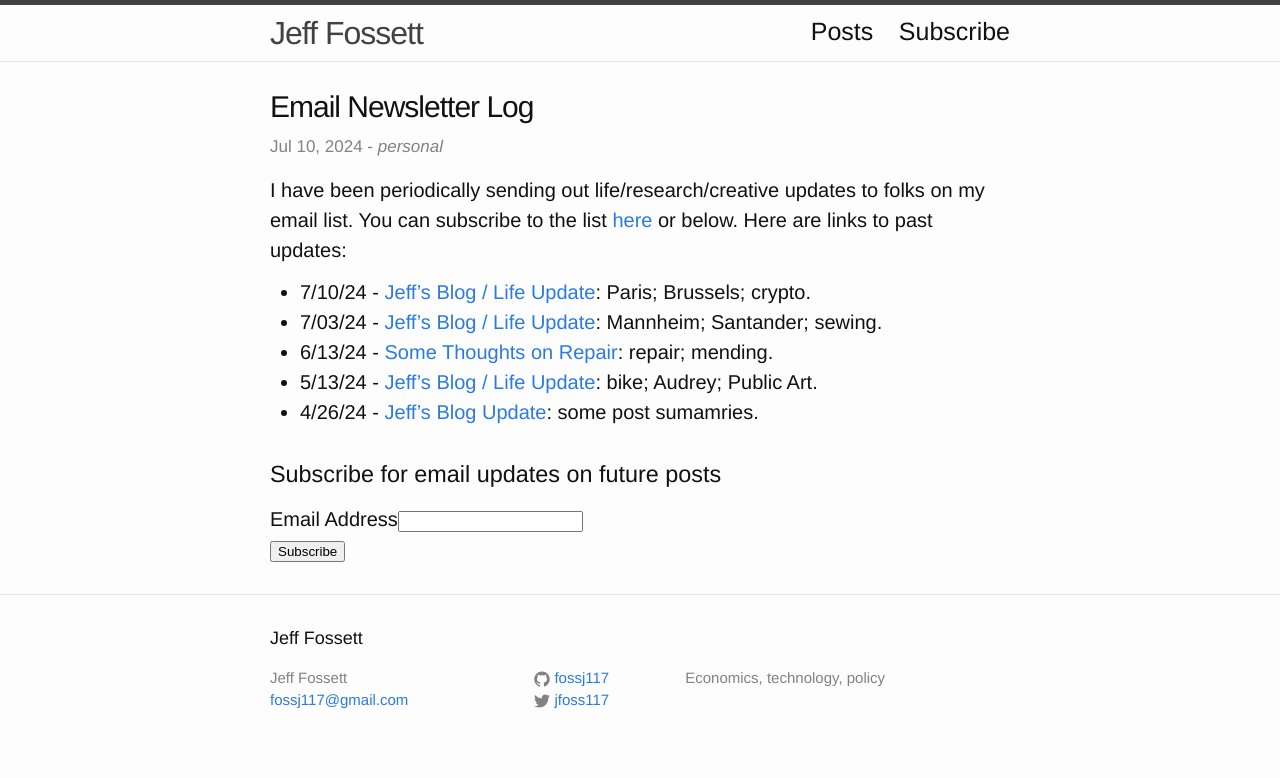
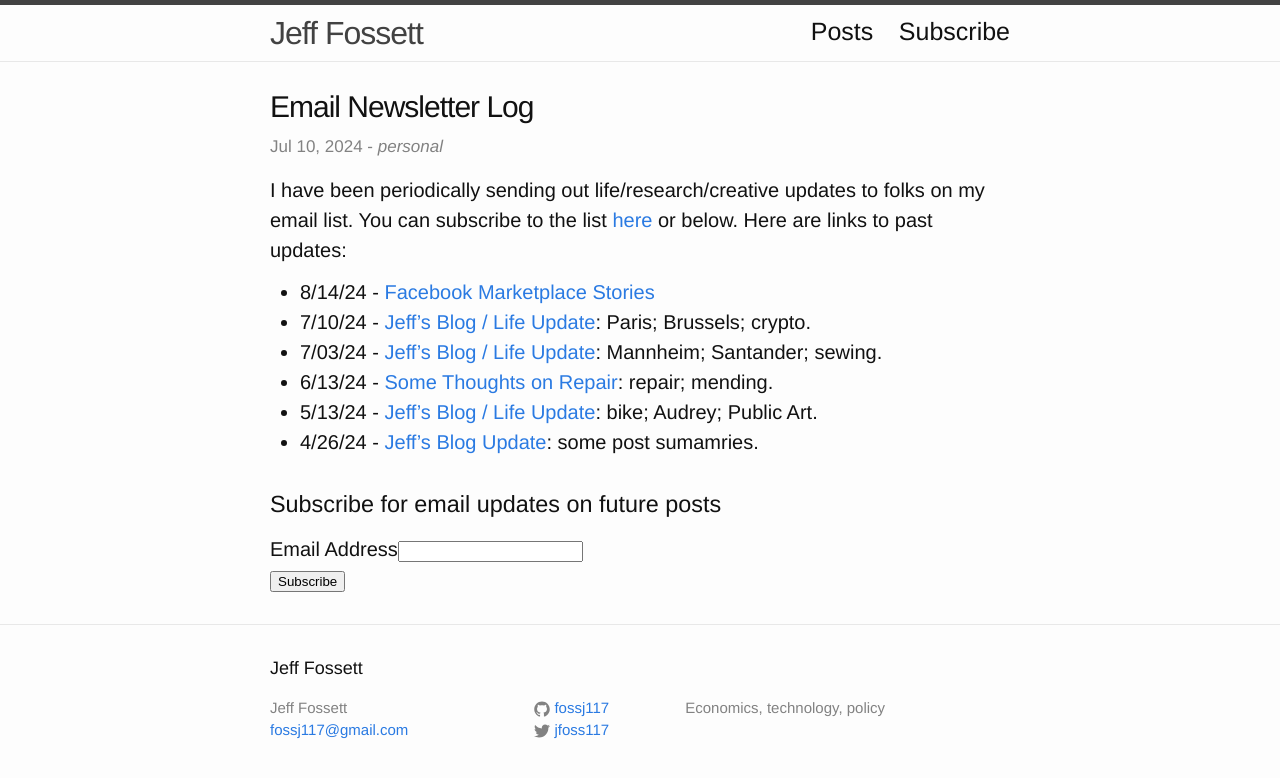
Before and after one commit to Fossj117/fossj117.github.io, a Jekyll site: the page built from _posts/2024-07-10-newsletter-db.md, in a window 1280 px wide. Shown: the top 778 px of the page. Built offline with Jekyll 4.4.1, drawn with Linux system fonts in a browser that asks for light colours; comment, search, counter and statistics services are not loaded.

Commit message:
add fb marketplac e post

```diff
--- a/_posts/2024-07-10-newsletter-db.md
+++ b/_posts/2024-07-10-newsletter-db.md
@@ -10,6 +10,7 @@ tag: ["personal"]
 
 I have been periodically sending out life/research/creative updates to folks on my email list. You can subscribe to the list [here](https://jeffreyfossett.com/subscribe/) or below. Here are links to past updates:
 
+* 8/14/24 - [Facebook Marketplace Stories](https://mailchi.mp/76f2b5e944c1/jeffs-bloglife-update-may-13-19039)
 * 7/10/24 - [Jeff's Blog / Life Update](https://mailchi.mp/7792031430e7/jeffs-bloglife-update-may-13-15277): Paris; Brussels; crypto.
 * 7/03/24 - [Jeff's Blog / Life Update](https://us22.campaign-archive.com/?u=8f1642304d50d1f9684f84baf&id=7cba86be3d): Mannheim; Santander; sewing.
 * 6/13/24 - [Some Thoughts on Repair](https://us22.campaign-archive.com/?u=8f1642304d50d1f9684f84baf&id=32b2da696e): repair; mending.
```
